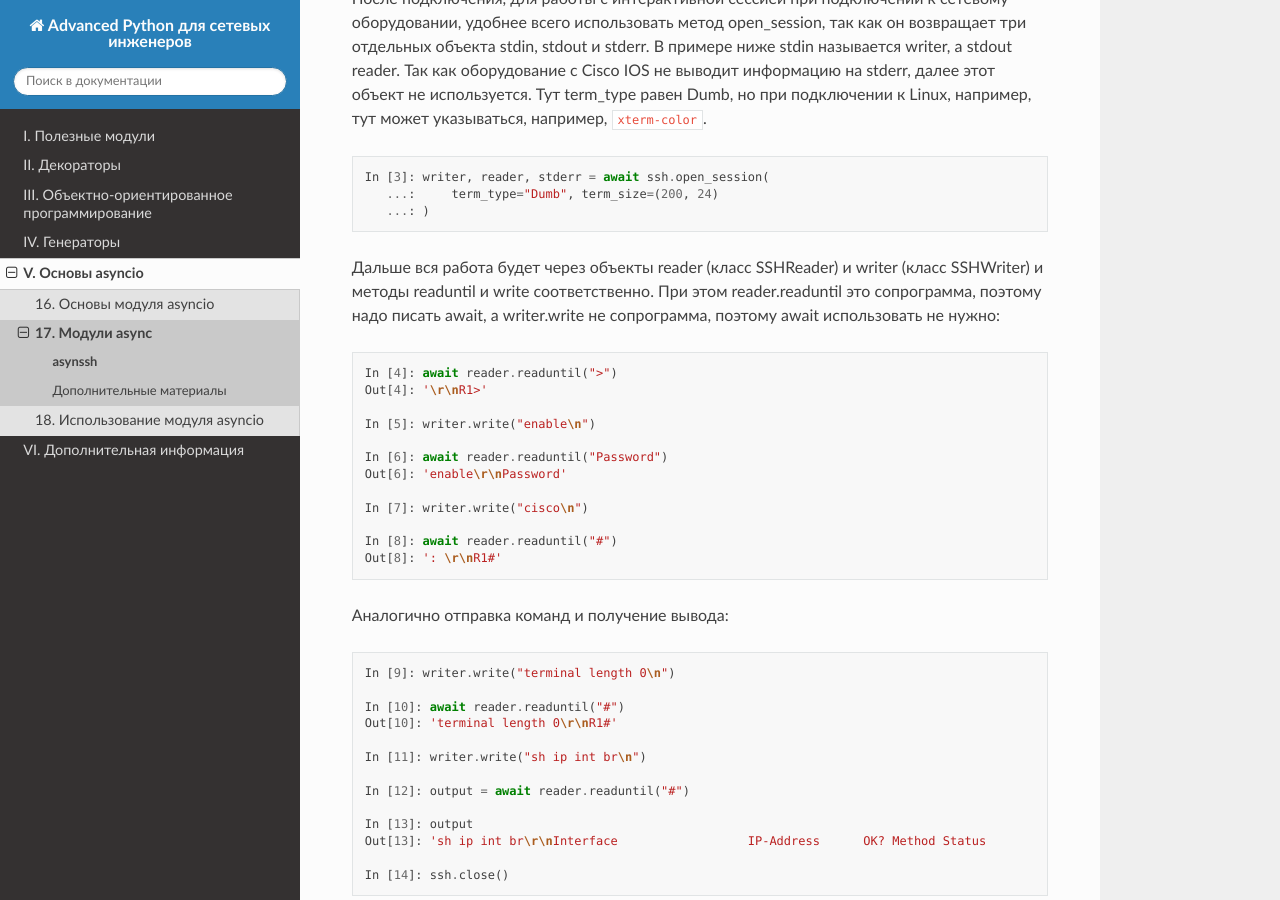
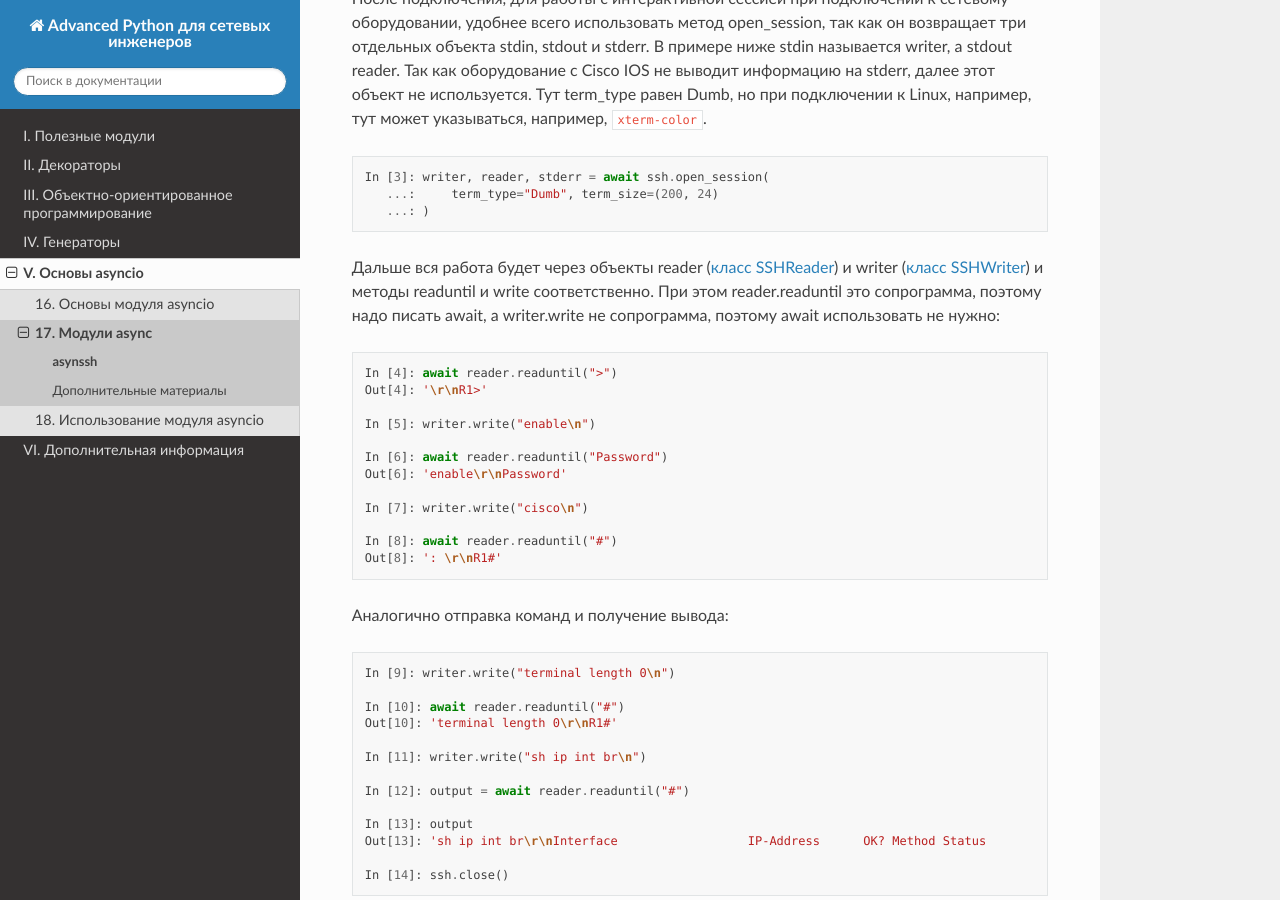
Before and after one commit to natenka/advpyneng-book, a Sphinx documentation site: the page built from docs/source/book/17_async_libraries/asyncssh.rst, in a window 1280 px wide and 900 px high, scrolled down 664 px. Built offline with Sphinx 7.4.7 and the Read the Docs theme 2.0.0, drawn with Linux system fonts in a browser that asks for light colours; pages that are not in the unit, such as notebooks, are missing from menus; part of the change alters nothing that is shown.

```diff
--- a/docs/source/book/17_async_libraries/asyncssh.rst
+++ b/docs/source/book/17_async_libraries/asyncssh.rst
@@ -39,7 +39,9 @@ Linux, например, тут может указываться, наприм
        ...:     term_type="Dumb", term_size=(200, 24)
        ...: )
 
-Дальше вся работа будет через объекты reader (класс SSHReader) и writer (класс SSHWriter)
+Дальше вся работа будет через объекты reader
+(`класс SSHReader <https://asyncssh.readthedocs.io/en/stable/api.html#sshreader>`__)
+и writer (`класс SSHWriter <https://asyncssh.readthedocs.io/en/stable/api.html#sshwriter>`__)
 и методы readuntil и write соответственно. При этом reader.readuntil это сопрограмма,
 поэтому надо писать await, а writer.write не сопрограмма, поэтому await использовать не нужно:
 
```
